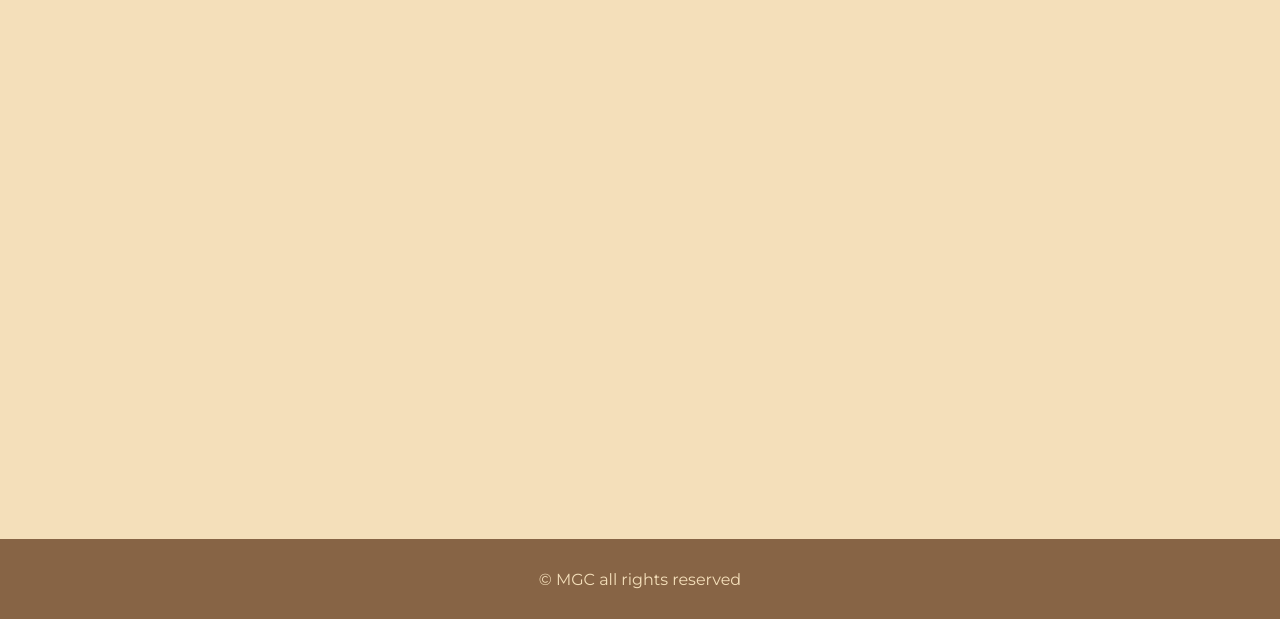
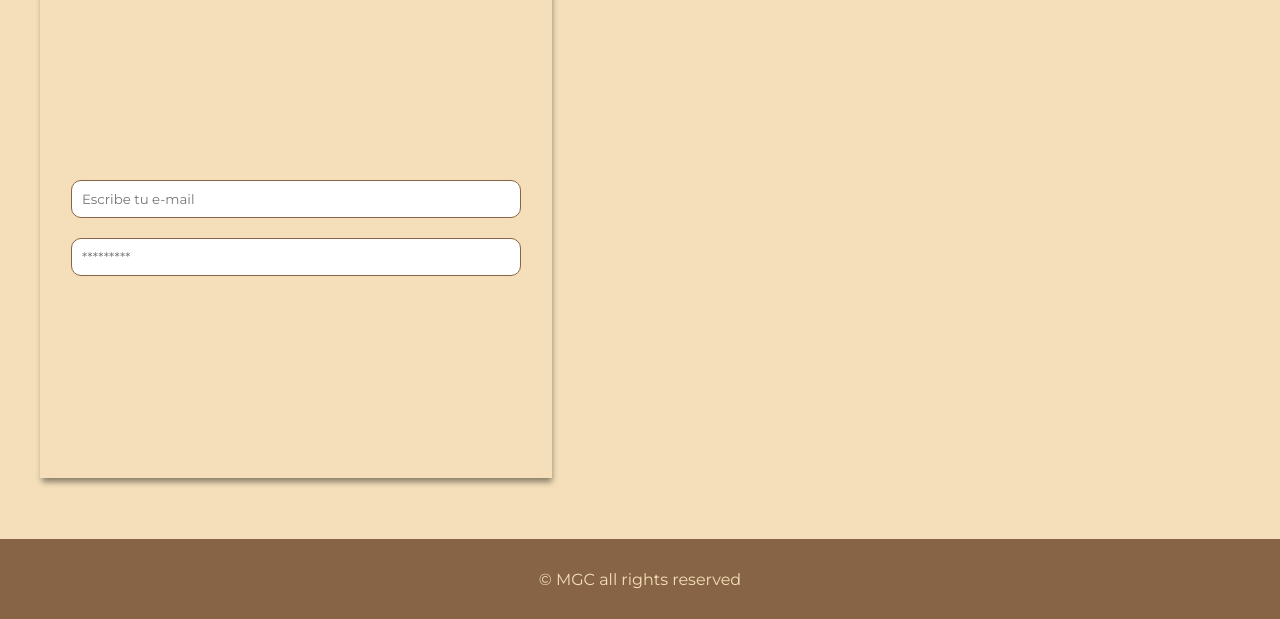
Before and after one commit to MGuerreroCabrera/mgc-proyecto-10-libreria-frontend, a website built with Vite: page index.html in a window 1280 px wide. Both pictures are taken after a click on the link "Login". Shown: the part 181-800 px from the top of the page. Built offline with nearby package versions, Linux system fonts and the light colour scheme.

Commit message:
30.03.2024: Finalizados algunos componentes

```diff
--- /dev/null
+++ b/src/components/Form/Form.css
@@ -0,0 +1,19 @@
+.form {
+    width: 40vw;
+    height: 500px;
+    display: flex;
+    flex-direction: column;
+    justify-content: center;
+    align-items: center;
+    box-shadow: 1px 5px 6px -1px rgba(0,0,0,0.44);
+    -webkit-box-shadow: 1px 5px 6px -1px rgba(0,0,0,0.44);
+    -moz-box-shadow: 1px 5px 6px -1px rgba(0,0,0,0.44);
+    gap: var(--mgc-gap-l);
+    padding: var(--mgc-padding-l);
+}
+
+@media only screen and (max-width: 390px) {
+    .form {
+        width: 100vw;
+    }
+}
--- /dev/null
+++ b/src/components/Form/Form.js
@@ -0,0 +1,14 @@
+import "./Form.css";
+
+// Crear la función qeu devuelve un formulario
+export const Form = (formName) => {
+    // Crear elemento HTML form
+    const form = document.createElement("form");
+    // Asignarle nombre e id
+    form.id = formName;
+    form.name = formName;
+    // Asignarle la clase al formulario
+    form.classList.add("form");
+    // Devolver el formulario
+    return form;
+};
--- /dev/null
+++ b/src/components/Input/Input.css
@@ -0,0 +1,13 @@
+.form-input {
+    width: 450px;
+    border: 1px solid var(--mgc-dark-brown);
+    padding: var(--mgc-padding-m);
+    border-radius: var(--mgc-radius-s);
+}
+
+/* Estilos para smartphones pequeños */
+@media only screen and (max-width: 390px) {
+    .form-input {
+        width: 350px;
+    }
+}
--- /dev/null
+++ b/src/components/Input/Input.js
@@ -0,0 +1,19 @@
+import "./Input.css";
+
+// Crear la función que devuelve el componente input
+export const Input = (inputName, inputType, placeholder) => {
+    // Crear el elemento HTML input
+    const input = document.createElement("input");
+    // Asignarle los valores recibidos por parámetro
+    input.id = inputName;
+    input.name = inputName;
+    input.type = inputType;
+    // Si recibimos placeholder asignárselo
+    if(placeholder) {
+        input.placeholder = placeholder;
+    }
+    // Asignar la clase
+    input.classList.add("form-input");
+    // Devolver el elmento input
+    return input;
+};
--- a/src/components/Main/Main.css
+++ b/src/components/Main/Main.css
@@ -9,3 +9,9 @@ h1 {
     font-size: var(--mgc-font-size-l);
     color: var(--mgc-dark-brown);
 }
+
+@media only screen and (max-width: 390px) {
+    main {
+        padding: 0;
+    }
+}
--- a/src/components/Main/Main.js
+++ b/src/components/Main/Main.js
@@ -1,4 +1,6 @@
 import { Footer } from "../Footer/Footer";
+import { Form } from "../Form/Form";
+import { Input } from "../Input/Input";
 import "./Main.css";
 
 // Crear función que inyecta el main en el DOM
@@ -17,5 +19,27 @@ export const Main = (page) => {
     h1.textContent = page;
     main.append(h1);
     app.append(main);
+    switch (page) {
+        case "Home":
+
+            break;
+        case "Login":
+            // Crear el formulario
+            const form = Form("loginForm");
+            // Crear los inputs del formulario
+            const inputName = Input("userName", "text", "Escribe tu e-mail");
+            const inputPassword = Input("password", "password", "*********");
+            // Inyectar inputs en el form
+            form.append(inputName, inputPassword);
+            main.append(form);
+            break;
+        case "Regiter":
+            break;
+        case "Favorites":
+            break;
+
+        default:
+            break;
+    }
     Footer();
 }
```
Also changed, not shown: style.css (+17 -0 lines), src/components/Article/Article.css (added), src/components/Article/Article.js (added), src/components/Button/Button.css (added), src/components/Button/Button.js (added), src/components/Label/Label.css (added), src/components/Label/Label.js (added).
